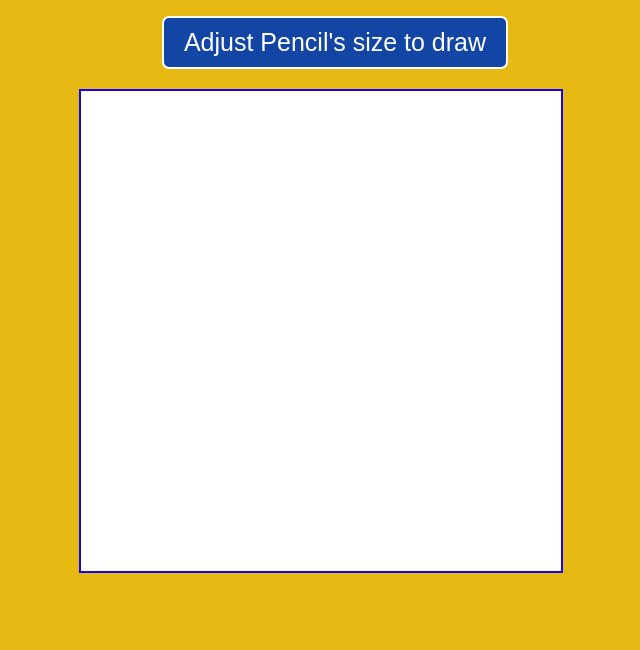
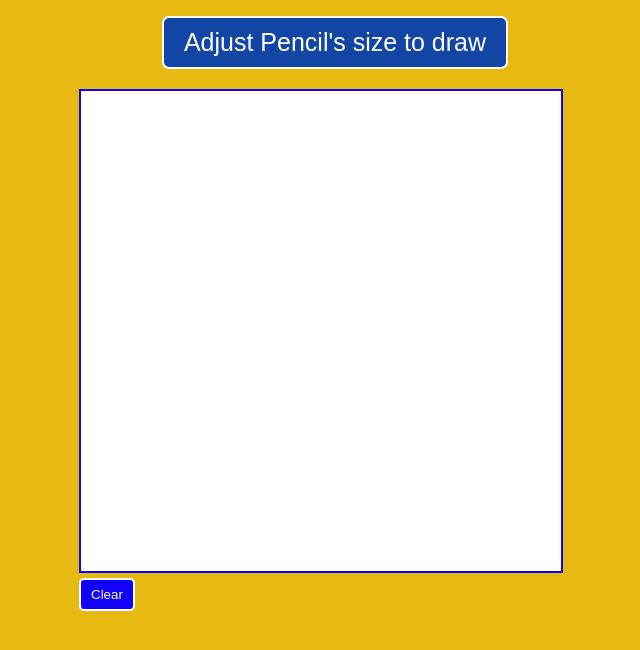
Before and after one commit to Fistein/Etch-a-Sketch, a plain HTML site: page index.html in a window 1280 px wide. Shown: the whole page, without its empty margins (305-945 px from the left). Drawn offline with Linux system fonts and the light colour scheme.

Commit message:
Add index.html and script.js and styles.css

```diff
--- a/index.html
+++ b/index.html
@@ -20,7 +20,9 @@
          <button class="send">SET</button>
        </div>
        <div class="grid-displays"></div>
-       <div class="grid-buttons"></div>
+       <div>
+        <button class="Clear" onclick="Clear_screen('white')">Clear</button>
+       </div>
        <div id="overlay" class="active"></div>
     </div>
 
--- a/script.js
+++ b/script.js
@@ -6,6 +6,9 @@ gridz.forEach((div) => div.remove());
 screen.style.gridTemplateColumns = `repeat(${data},1fr)`;
 screen.style.gridTemplateRows = `repeat(${data},1fr)`;;
 let area = data * data;
+
+let clear_button = document.querySelector('.Clear');
+
 for(let i = 0; i < area; i++){
     let square = document.createElement('div');
     square.addEventListener('mouseover', () =>
@@ -13,7 +16,12 @@ for(let i = 0; i < area; i++){
 
      square.style.backgroundColor = `RGB(${Math.random()*255},${Math.random()*255},${Math.random()*255})`;
     });
-    square.style.backgroundColor = "#ffffff";
+
+    clear_button.addEventListener('click', () => {
+    square.style.backgroundColor = 'white';
+
+        });
+
     screen.insertAdjacentElement('beforeEnd',square);
 }
 
--- a/styles.css
+++ b/styles.css
@@ -96,3 +96,20 @@ body{background: #e7b913;}
     font-size: 25px;
     margin: 0 auto;
 }
+.Clear{
+    display: block;
+    background-color: #1203f7;
+    color: #fff;
+    cursor: pointer;
+    border: 2px solid #fff;
+    padding: 7px 10px;
+    margin-top: 5px;
+    border-radius: 5px;
+}
+.Clear:hover{
+    background: #fff;
+    color: #1203f7;
+    border: 2px solid #1203f7;
+    border-radius: 5px;
+    font-weight: bold;
+}
```
